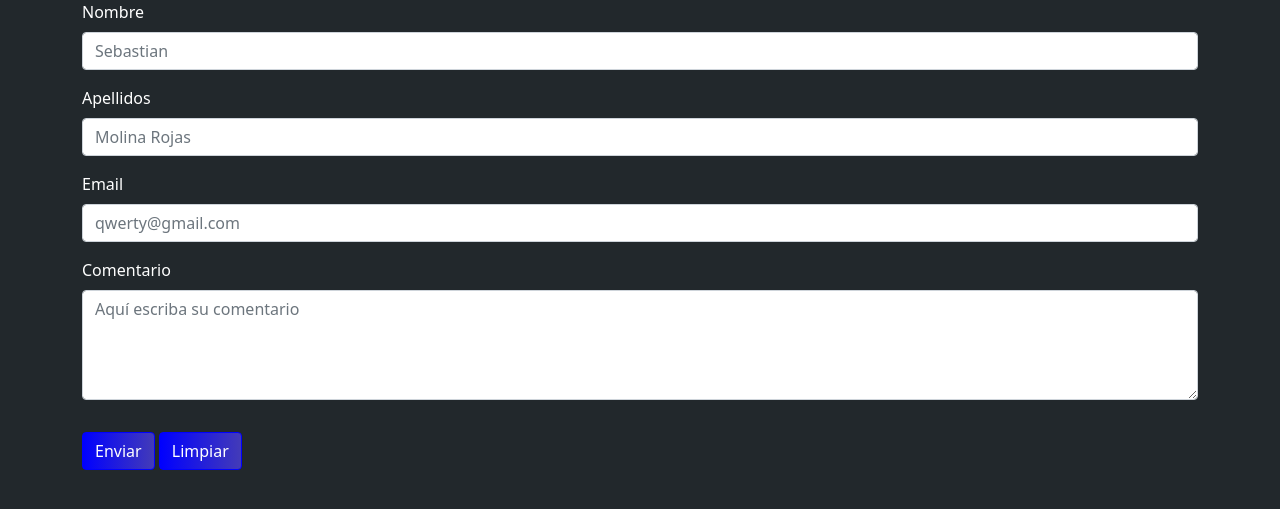
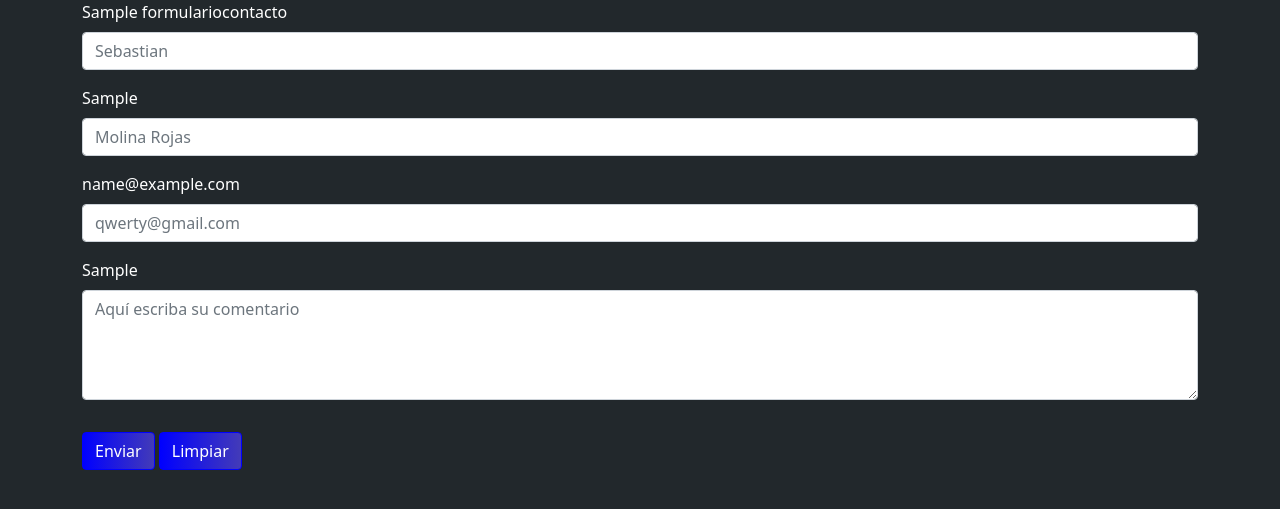
Before and after one commit to Chocman3311/Actividad3, a Django app: page /formulario/ in a window 1280 px wide. Shown: the part 82-591 px from the top of the page. Run offline with Django 3.2, Linux system fonts and the light colour scheme; tables that the repository leaves empty hold one stand-in row (values such as "Sample post").

Commit message:
Creacion de modelo FormularioContacto
Se creó el modelo de FormularioContacto, se modificó html formulario, otros.

```diff
--- a/Prueba3/core/admin.py
+++ b/Prueba3/core/admin.py
@@ -1,5 +1,6 @@
 from django.contrib import admin
-from .models import Carrusel, AcercaDe
+from .models import Carrusel, AcercaDe, FormularioContacto
 # Register your models here.
 admin.site.register(Carrusel)
 admin.site.register(AcercaDe)
+admin.site.register(FormularioContacto)
--- a/Prueba3/core/models.py
+++ b/Prueba3/core/models.py
@@ -21,3 +21,12 @@ class AcercaDe(models.Model):
     fotoSiguenos = models.ImageField(upload_to = "imgRedes", null=True)
     def __str__(self):
         return self.textoAcercade
+
+class FormularioContacto(models.Model):
+    idFormulario = models.IntegerField(primary_key=True, verbose_name="IdFormulario")
+    nombreFormulario = models.CharField(max_length=20, verbose_name="Nombre")
+    apellidoFormulario = models.CharField(max_length=20, verbose_name="Apellido")
+    emailFormulario = models.CharField(max_length=20, verbose_name="Email")
+    comentarioFormulario = models.CharField(max_length=20, verbose_name="Comentario")
+    def str(self):
+        return self.nombreFormulario
--- a/Prueba3/core/templates/core/formulario.html
+++ b/Prueba3/core/templates/core/formulario.html
@@ -144,27 +144,32 @@
 
 <div class="container">
   <div class="row">
+
     <form id="formulario">
+      {%for fc in varFormulario%}
     <div class="form-group mb-3">
-      <label for="nombre" class="form-label">Nombre</label>
+      <label for="nombre" class="form-label">{{fc.nombreFormulario}}</label>
       <input type="text" class="form-control" id="nombre" name="nombre" placeholder="Sebastian">
     </div>
-
+      {%endfor%}
+      {%for fc in varFormulario%}
     <div class="form-group mb-3">
-      <label for="apellido" class="form-label">Apellidos</label>
+      <label for="apellido" class="form-label">{{fc.apellidoFormulario}}</label>
       <input type="text" class="form-control" id="apellido" name="apellido" placeholder="Molina Rojas">
     </div>
-
+      {%endfor%}
+      {%for fc in varFormulario%}
     <div class="form-group mb-3">
-      <label for="email" class="form-label">Email</label>
+      <label for="email" class="form-label">{{fc.emailFormulario}}</label>
       <input type="email" class="form-control" id="email" name="email" placeholder="qwerty@gmail.com">
     </div>
-
+    {%endfor%}
+    {%for fc in varFormulario%}
     <div class="form-group mb-3">
-      <label for="Textarea" class="form-label">Comentario</label>
+      <label for="Textarea" class="form-label">{{fc.comentarioFormulario}}</label>
       <textarea class="form-control" id="Textarea" rows="4" placeholder="Aquí escriba su comentario"></textarea>
     </div>
-
+    {%endfor%}
     <div>
       <input type="submit" class="btn btn-primary my-3" id="enviar" value="Enviar"></input>
       <input type="reset" class="btn btn-primary my-3" id="limpiar" value="Limpiar"></input>
--- a/Prueba3/core/views.py
+++ b/Prueba3/core/views.py
@@ -1,4 +1,4 @@
-from core.models import Carrusel, AcercaDe
+from core.models import Carrusel, AcercaDe, FormularioContacto
 from django.shortcuts import render
 
 # Create your views here.
@@ -27,8 +27,14 @@ def acercade(request):
     return render(request, 'core/acercade.html', datosAcercade)
 
 def formulario(request):
+    varFormulario = FormularioContacto.objects.all()
 
-    return render(request, 'core/formulario.html')
+    datosFormulario = {
+        "varFormulario": varFormulario
+
+    }
+
+    return render(request, 'core/formulario.html', datosFormulario)
 
 def api(request):
 
```
